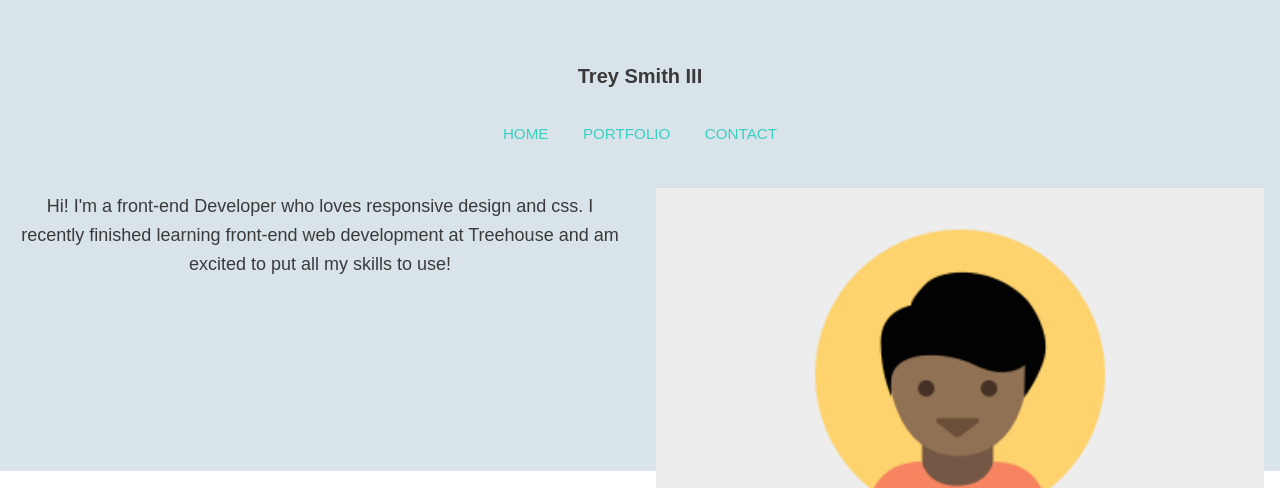
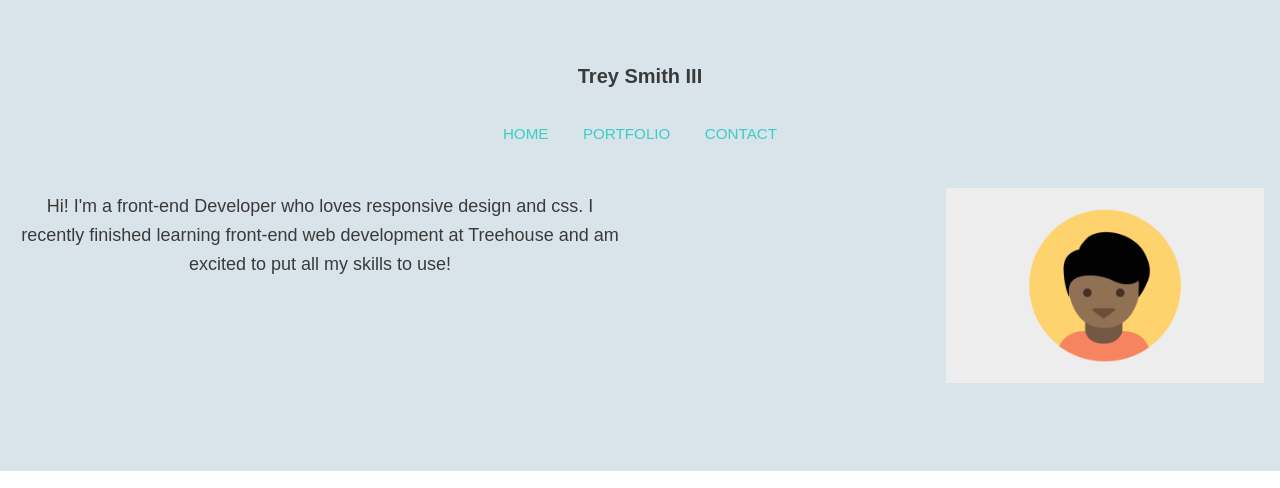
Before and after one commit to TreySmithIII/tech2, a plain HTML site: page index.html in a window 1280 px wide. Shown: the top 488 px of the page. Drawn offline with Linux system fonts and the light colour scheme.

Commit message:
Update style.css

```diff
--- a/css/style.css
+++ b/css/style.css
@@ -30,6 +30,9 @@ img {
 }
 
 /* --- general style ----*/
+.profile {
+    max-width: 350px;
+}
 .clearfix::after {
     content: " ";
     display: table;
```
